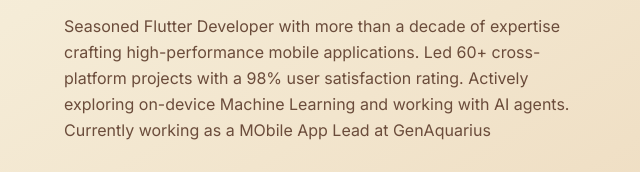
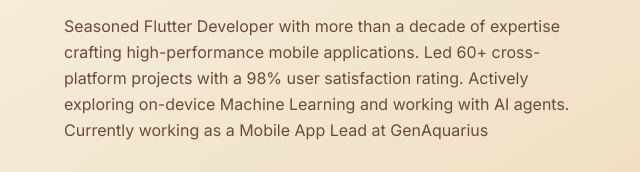
Before and after one commit to aCodeMechanic/aCodeMechanic.github.io, a plain HTML site: page index.html in a window 1280 px wide. Shown: the part 392-564 px from the top of the page, 608-1248 px from the left. Drawn offline with nearby package versions, Linux system fonts and the light colour scheme.

Commit message:
Fix typo in job title in index.html

```diff
--- a/index.html
+++ b/index.html
@@ -180,7 +180,7 @@
         <p class="text-mocha-500 text-base leading-relaxed mb-8 max-w-lg">
           Seasoned Flutter Developer with more than a decade of expertise crafting high-performance mobile applications.
           Led 60+ cross-platform projects with a 98% user satisfaction rating. Actively exploring on-device Machine Learning and working with AI agents.
-          Currently working as a MObile App Lead at GenAquarius
+          Currently working as a Mobile App Lead at GenAquarius
         </p>
 
         <div class="flex flex-wrap gap-4 mb-8">
```
